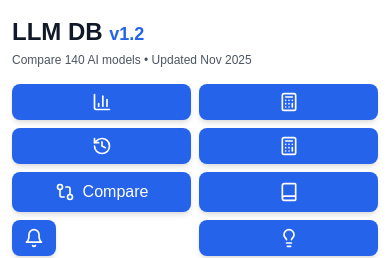
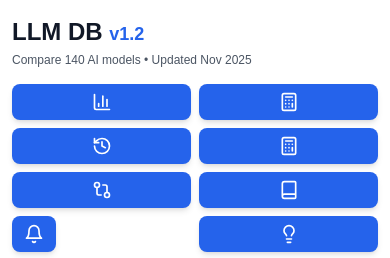
Before and after one commit to humaxai2025/LLMDB, a Next.js app: page / in a window 390 px wide. Shown: the top 258 px of the page. Built offline with nearby package versions, Linux system fonts and the light colour scheme.

Commit message:
responsive design fix

```diff
--- a/app/components/NotificationsPanel.tsx
+++ b/app/components/NotificationsPanel.tsx
@@ -97,7 +97,7 @@ export default function NotificationsPanel({ onOpenPreferences }: NotificationsP
         <Bell className="w-5 h-5" />
         <span className="hidden sm:inline">Notifications</span>
         {unreadCount > 0 && (
-          <span className="absolute -top-1 -right-1 w-5 h-5 bg-red-600 text-white text-xs font-bold rounded-full flex items-center justify-center">
+          <span className="absolute -top-1 -right-1 sm:-top-1 sm:-right-1 w-5 h-5 bg-red-600 text-white text-xs font-bold rounded-full flex items-center justify-center">
             {unreadCount > 9 ? '9+' : unreadCount}
           </span>
         )}
--- a/app/page.tsx
+++ b/app/page.tsx
@@ -581,13 +581,6 @@ export default function Home() {
                     ? `View (${selectedForCompare.length})`
                     : compareMode
                     ? `Select ${selectedForCompare.length > 0 ? `(${selectedForCompare.length})` : ''}`
-                    : 'Compare'}
-                </span>
-                <span className="inline sm:hidden">
-                  {compareMode && selectedForCompare.length >= 2
-                    ? `(${selectedForCompare.length})`
-                    : compareMode
-                    ? `${selectedForCompare.length > 0 ? `(${selectedForCompare.length})` : ''}`
                     : 'Compare'}
                 </span>
               </button>
```
